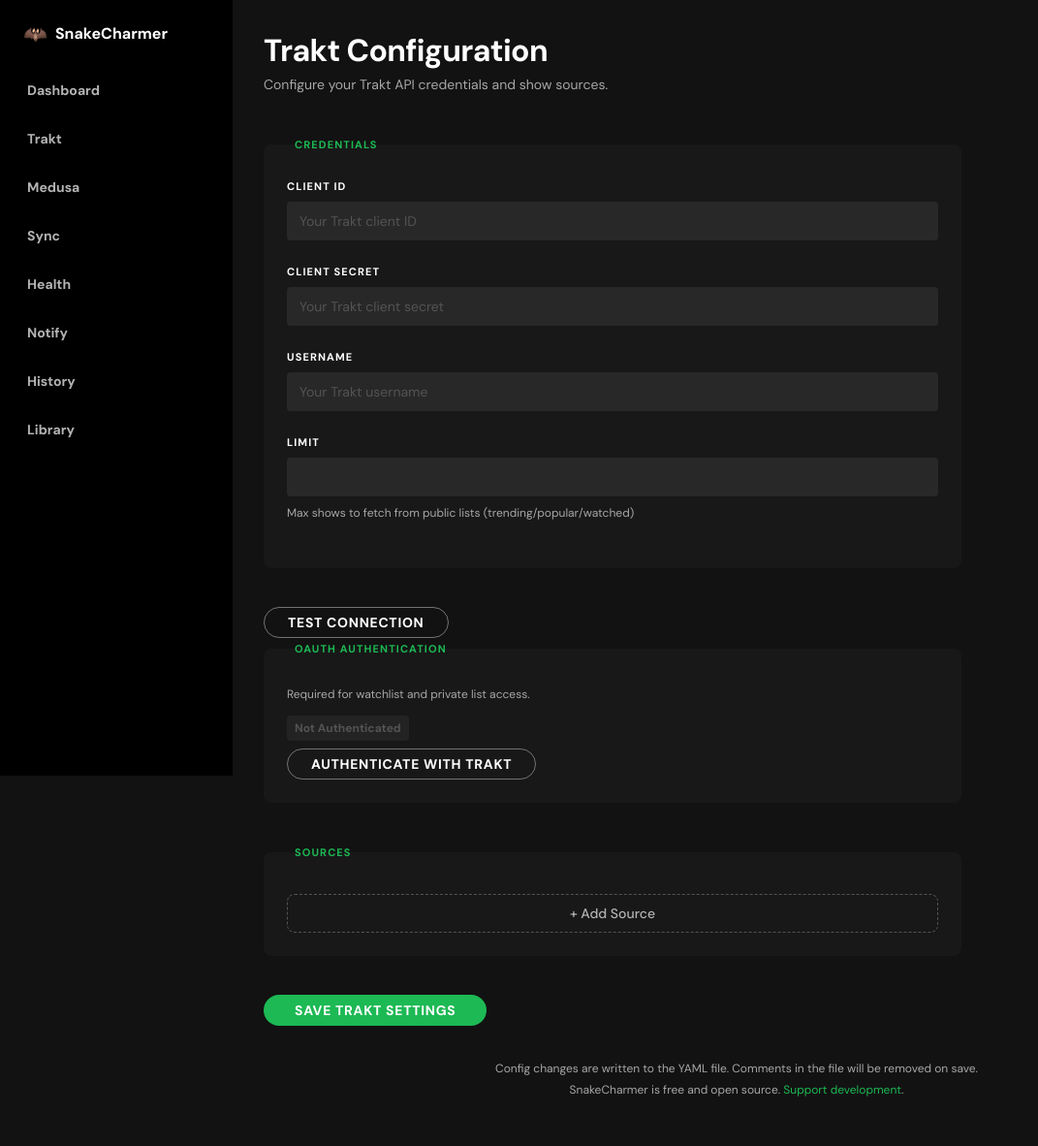
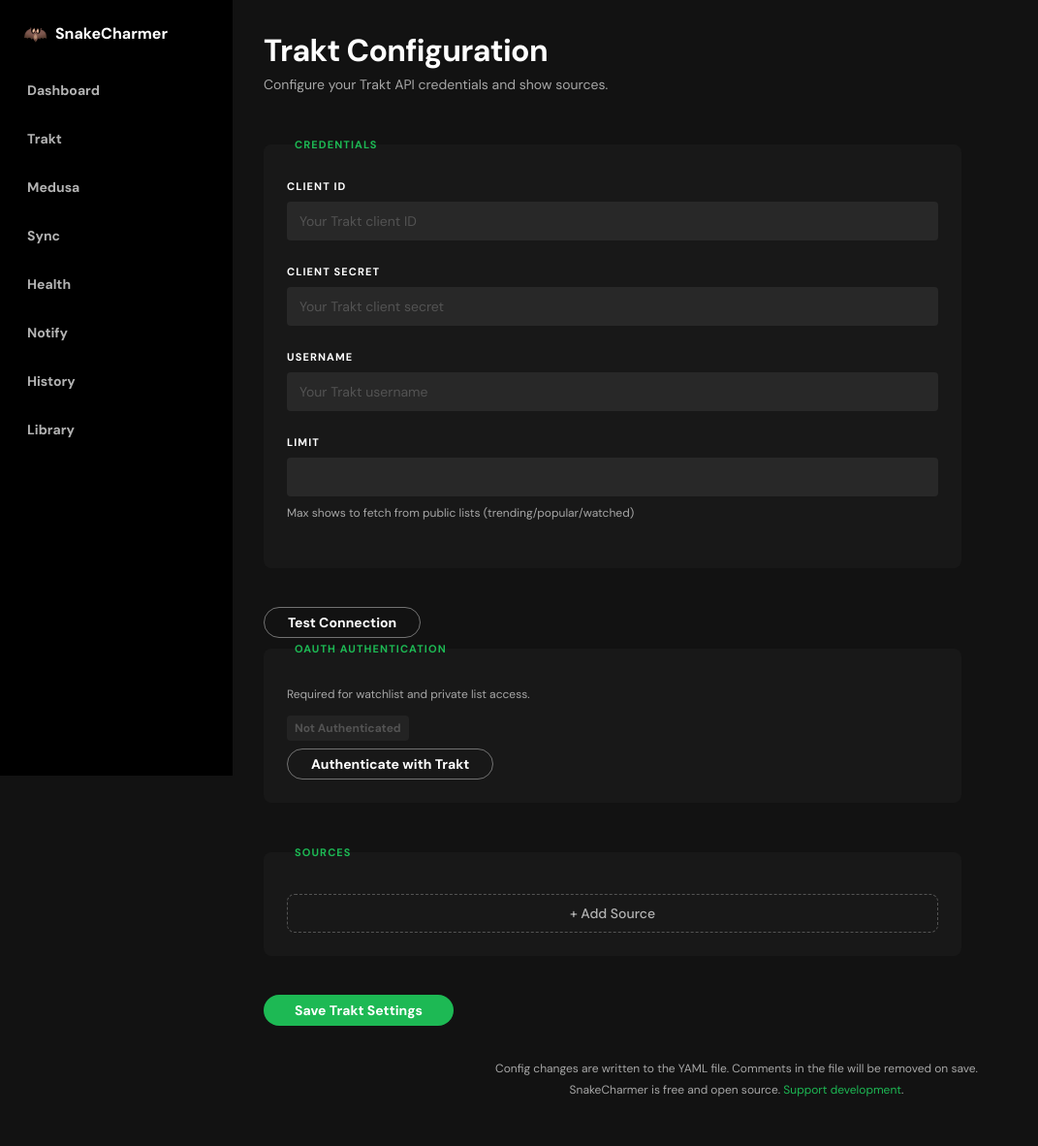
Before and after one commit to 2wenty2wo/SnakeCharmer, a FastAPI app: template app/webui/templates/config/trakt.html in a window 1280 px wide. Shown: the whole page at 97% size, without its empty margins (0-1071 px from the left). Run offline with FastAPI, Linux system fonts and the light colour scheme; the template is opened without the code that fills it, so the values that code supplies are empty.

Commit message:
Adjust uppercase tracking for badges and buttons

```diff
--- a/app/webui/static/style.css
+++ b/app/webui/static/style.css
@@ -257,8 +257,8 @@
     border-radius: var(--gd-radius-pill);
     font-size: 11px;
     font-weight: 700;
-    text-transform: uppercase;
-    letter-spacing: 0.1em;
+    text-transform: none;
+    letter-spacing: normal;
 }
 
 .status-ok {
@@ -578,8 +578,8 @@
     font-family: 'DM Sans', sans-serif;
     font-size: 14px;
     font-weight: 700;
-    letter-spacing: 0.05em;
-    text-transform: uppercase;
+    letter-spacing: normal;
+    text-transform: none;
     cursor: pointer;
     transition: background-color 0.2s ease, transform 0.15s ease;
     width: auto;
@@ -617,8 +617,8 @@
     font-family: 'DM Sans', sans-serif;
     font-size: 14px;
     font-weight: 700;
-    letter-spacing: 0.05em;
-    text-transform: uppercase;
+    letter-spacing: normal;
+    text-transform: none;
     cursor: pointer;
     text-decoration: none;
     transition: background-color 0.2s ease, transform 0.15s ease;
```
